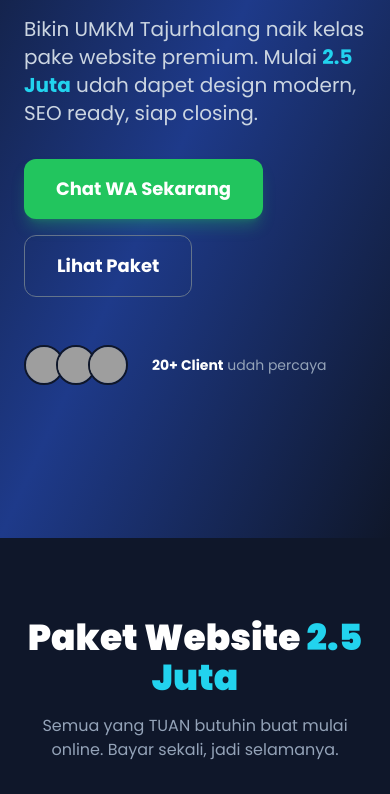
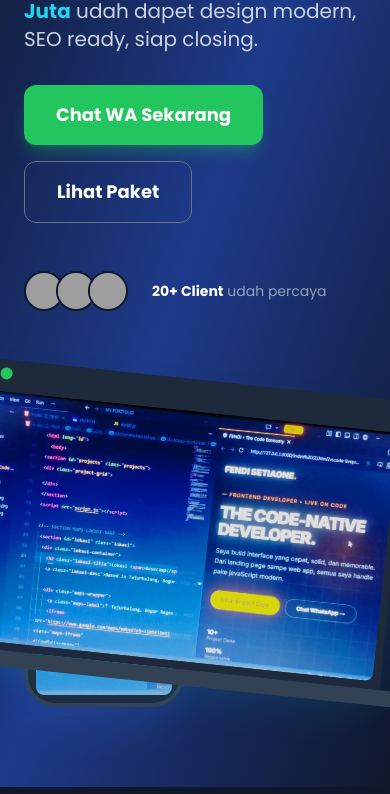
Before and after one commit to Ehfend552/MY-PORTFOLIO, a plain HTML site: page index.html in a window 390 px wide. Shown: the part 306-1100 px from the top of the page. Drawn offline with nearby package versions, Linux system fonts and the light colour scheme; grey boxes are pictures that could not be loaded.

Commit message:
tampilin mockup di mobile + fix nama

```diff
--- a/index.html
+++ b/index.html
@@ -193,7 +193,7 @@
 
         <!-- KANAN: MOCKUP 3D LAPTOP + HP -->
         <div
-          class="relative h-[500px] hidden lg:block"
+          class="relative h-auto lg:h-[500px] block"
           data-aos="fade-left"
           data-aos-delay="500"
         >
```
